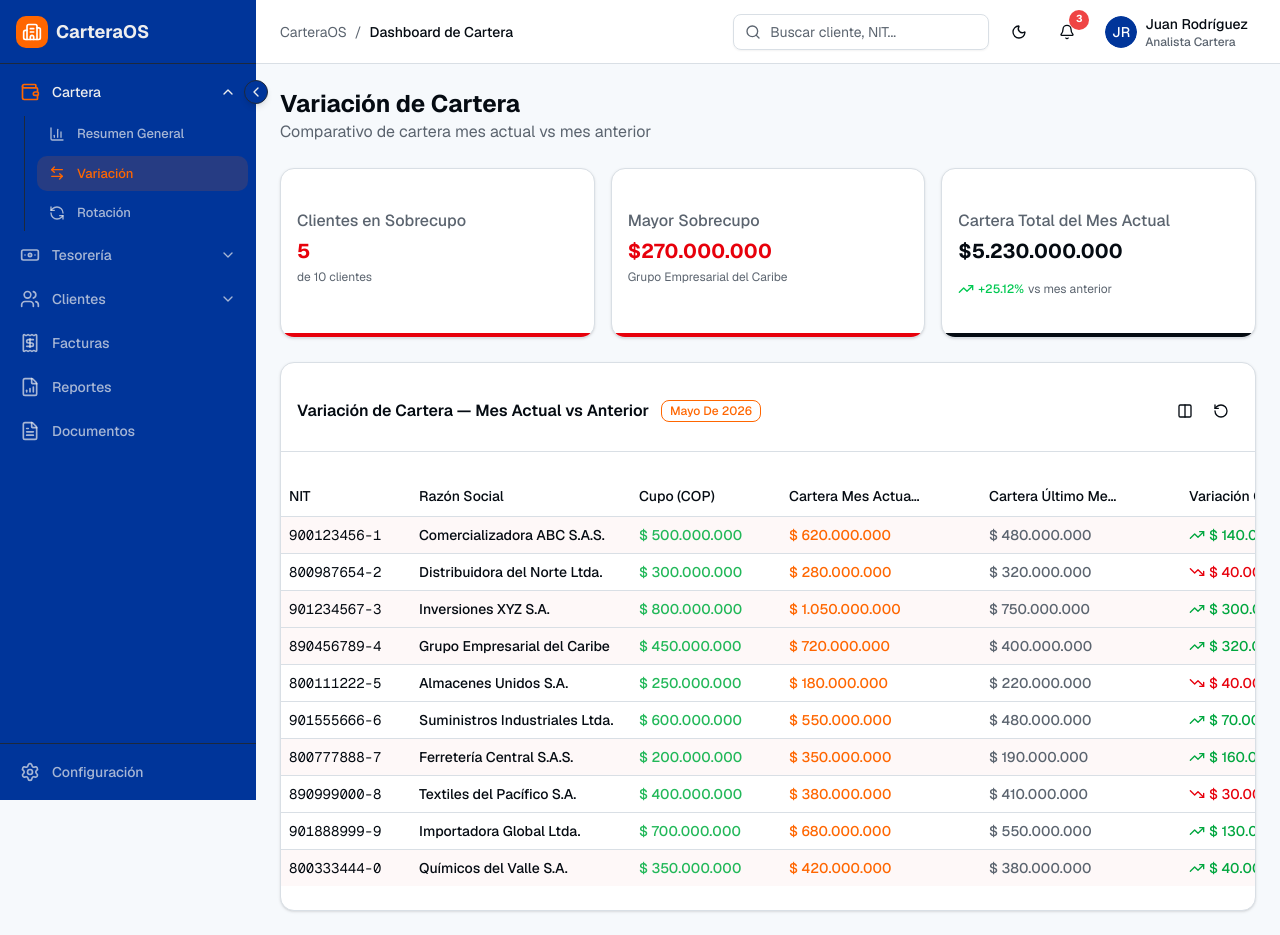
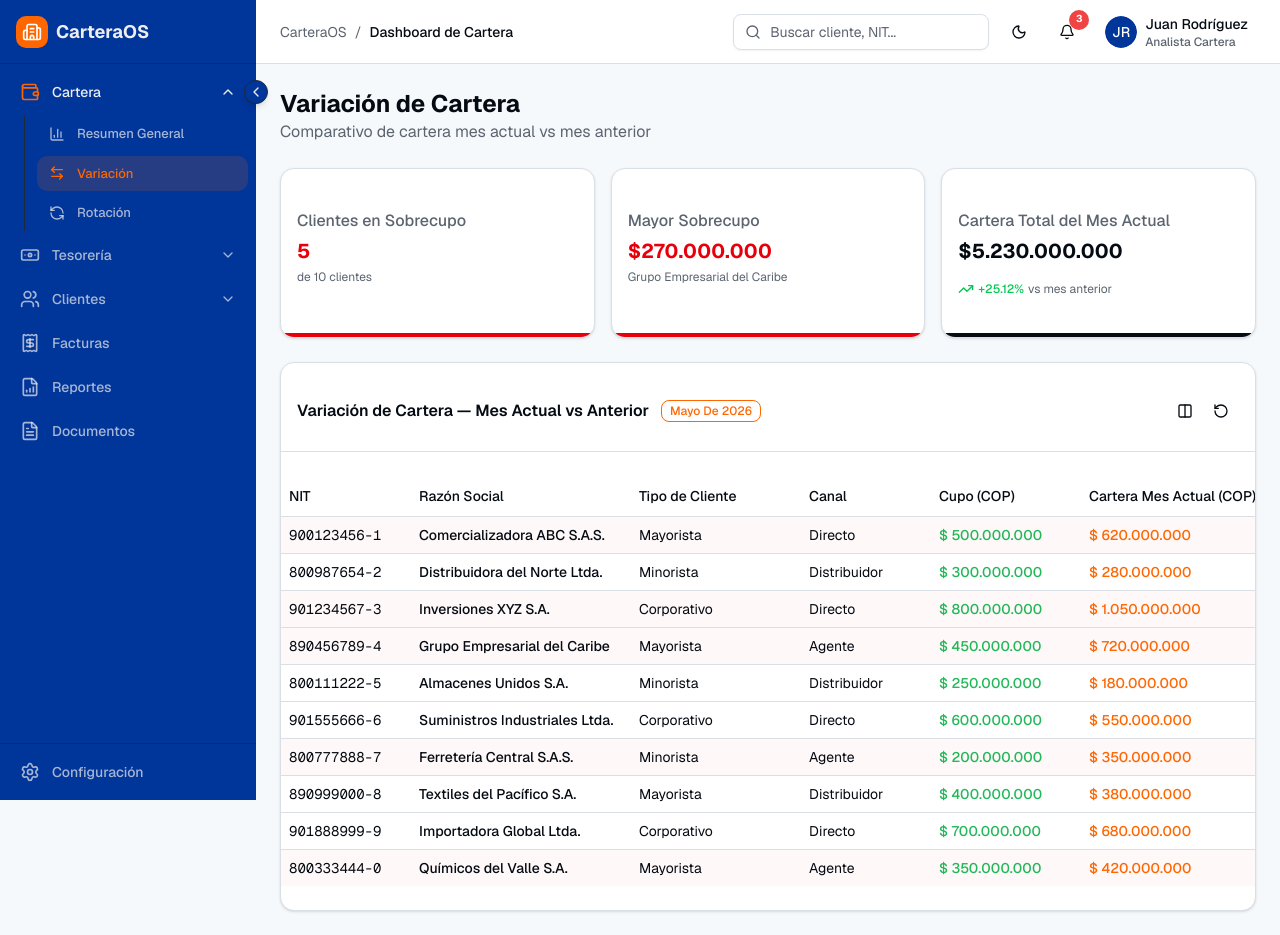
Before and after one commit to Elkin-Pena-UV/CarteraOS, a Next.js app in the folder frontend/: page /cartera/variacion in a window 1280 px wide. Built offline with nearby package versions, Linux system fonts and the light colour scheme.

Commit message:
Enhance VariationTable by adding tipoCliente, canal, and viaje fields; remove unused sobrecupoPct field and adjust column sizes for improved data presentation

```diff
--- a/frontend/components/cartera/variation-table.tsx
+++ b/frontend/components/cartera/variation-table.tsx
@@ -59,7 +59,6 @@ import { useToast } from '@/hooks/use-toast'
 import {
   TrendingUp,
   TrendingDown,
-  AlertTriangle,
   ArrowUpDown,
   ArrowDown,
   ArrowUp,
@@ -73,13 +72,15 @@ export interface VariationClient {
   id: string
   nit: string
   razonSocial: string
+  tipoCliente: string
+  canal: string
+  viaje: number
   cupo: number
   carteraMesActual: number
   carteraUltimoMes: number
   variacionCop: number
   variacionPct: number
   sobrecupoCop: number
-  sobrecupoPct: number
 }
 
 const mockVariationData: VariationClient[] = [
@@ -87,121 +88,141 @@ const mockVariationData: VariationClient[] = [
     id: "1",
     nit: "900123456-1",
     razonSocial: "Comercializadora ABC S.A.S.",
+    tipoCliente: "Mayorista",
+    canal: "Directo",
+    viaje: 12500000,
     cupo: 500000000,
     carteraMesActual: 620000000,
     carteraUltimoMes: 480000000,
     variacionCop: 140000000,
     variacionPct: 29.17,
     sobrecupoCop: 120000000,
-    sobrecupoPct: 24,
   },
   {
     id: "2",
     nit: "800987654-2",
     razonSocial: "Distribuidora del Norte Ltda.",
+    tipoCliente: "Minorista",
+    canal: "Distribuidor",
+    viaje: 8000000,
     cupo: 300000000,
     carteraMesActual: 280000000,
     carteraUltimoMes: 320000000,
     variacionCop: -40000000,
     variacionPct: -12.5,
     sobrecupoCop: 0,
-    sobrecupoPct: 0,
   },
   {
     id: "3",
     nit: "901234567-3",
     razonSocial: "Inversiones XYZ S.A.",
+    tipoCliente: "Corporativo",
+    canal: "Directo",
+    viaje: 18000000,
     cupo: 800000000,
     carteraMesActual: 1050000000,
     carteraUltimoMes: 750000000,
     variacionCop: 300000000,
     variacionPct: 40,
     sobrecupoCop: 250000000,
-    sobrecupoPct: 31.25,
   },
   {
     id: "4",
     nit: "890456789-4",
     razonSocial: "Grupo Empresarial del Caribe",
+    tipoCliente: "Mayorista",
+    canal: "Agente",
+    viaje: 22000000,
     cupo: 450000000,
     carteraMesActual: 720000000,
     carteraUltimoMes: 400000000,
     variacionCop: 320000000,
     variacionPct: 80,
     sobrecupoCop: 270000000,
-    sobrecupoPct: 60,
   },
   {
     id: "5",
     nit: "800111222-5",
     razonSocial: "Almacenes Unidos S.A.",
+    tipoCliente: "Minorista",
+    canal: "Distribuidor",
+    viaje: 6500000,
     cupo: 250000000,
     carteraMesActual: 180000000,
     carteraUltimoMes: 220000000,
     variacionCop: -40000000,
     variacionPct: -18.18,
     sobrecupoCop: 0,
-    sobrecupoPct: 0,
   },
   {
     id: "6",
     nit: "901555666-6",
     razonSocial: "Suministros Industriales Ltda.",
+    tipoCliente: "Corporativo",
+    canal: "Directo",
+    viaje: 9000000,
     cupo: 600000000,
     carteraMesActual: 550000000,
     carteraUltimoMes: 480000000,
     variacionCop: 70000000,
     variacionPct: 14.58,
     sobrecupoCop: 0,
-    sobrecupoPct: 0,
   },
   {
     id: "7",
     nit: "800777888-7",
     razonSocial: "Ferretería Central S.A.S.",
+    tipoCliente: "Minorista",
+    canal: "Agente",
+    viaje: 15000000,
     cupo: 200000000,
     carteraMesActual: 350000000,
     carteraUltimoMes: 190000000,
     variacionCop: 160000000,
     variacionPct: 84.21,
     sobrecupoCop: 150000000,
-    sobrecupoPct: 75,
   },
   {
     id: "8",
     nit: "890999000-8",
     razonSocial: "Textiles del Pacífico S.A.",
+    tipoCliente: "Mayorista",
+    canal: "Distribuidor",
+    viaje: 11000000,
     cupo: 400000000,
     carteraMesActual: 380000000,
     carteraUltimoMes: 410000000,
     variacionCop: -30000000,
     variacionPct: -7.32,
     sobrecupoCop: 0,
-    sobrecupoPct: 0,
   },
   {
     id: "9",
     nit: "901888999-9",
     razonSocial: "Importadora Global Ltda.",
+    tipoCliente: "Corporativo",
+    canal: "Directo",
+    viaje: 14000000,
     cupo: 700000000,
     carteraMesActual: 680000000,
     carteraUltimoMes: 550000000,
     variacionCop: 130000000,
     variacionPct: 23.64,
     sobrecupoCop: 0,
-    sobrecupoPct: 0,
   },
   {
     id: "10",
     nit: "800333444-0",
     razonSocial: "Químicos del Valle S.A.",
+    tipoCliente: "Mayorista",
+    canal: "Agente",
+    viaje: 7500000,
     cupo: 350000000,
     carteraMesActual: 420000000,
     carteraUltimoMes: 380000000,
     variacionCop: 40000000,
     variacionPct: 10.53,
     sobrecupoCop: 70000000,
-    sobrecupoPct: 20,
   },
 ]
 
@@ -386,10 +407,9 @@ export function VariationTable() {
         try {
           const parsed = JSON.parse(saved)
           const defaultColumns = [
-            'nit', 'razonSocial', 'cupo',
+            'nit', 'razonSocial', 'tipoCliente', 'canal', 'cupo',
             'carteraMesActual', 'carteraUltimoMes',
-            'variacionCop', 'variacionPct',
-            'sobrecupoCop', 'sobrecupoPct',
+            'variacionCop', 'variacionPct', 'viaje', 'sobrecupoCop',
           ]
           const valid =
             defaultColumns.every((col) => parsed.includes(col)) &&
@@ -399,10 +419,9 @@ export function VariationTable() {
       }
     }
     return [
-      'nit', 'razonSocial', 'cupo',
+      'nit', 'razonSocial', 'tipoCliente', 'canal', 'cupo',
       'carteraMesActual', 'carteraUltimoMes',
-      'variacionCop', 'variacionPct',
-      'sobrecupoCop', 'sobrecupoPct',
+      'variacionCop', 'variacionPct', 'viaje', 'sobrecupoCop',
     ]
   })
   const { toast } = useToast()
@@ -443,6 +462,24 @@ export function VariationTable() {
         ),
       },
       {
+        id: "tipoCliente",
+        accessorKey: "tipoCliente",
+        header: "Tipo de Cliente",
+        size: 170,
+        cell: ({ row }) => (
+          <span className="text-sm">{row.getValue("tipoCliente")}</span>
+        ),
+      },
+      {
+        id: "canal",
+        accessorKey: "canal",
+        header: "Canal",
+        size: 130,
+        cell: ({ row }) => (
+          <span className="text-sm">{row.getValue("canal")}</span>
+        ),
+      },
+      {
         id: "cupo",
         accessorKey: "cupo",
         header: "Cupo (COP)",
@@ -457,7 +494,7 @@ export function VariationTable() {
         id: "carteraMesActual",
         accessorKey: "carteraMesActual",
         header: "Cartera Mes Actual (COP)",
-        size: 200,
+        size: 250,
         cell: ({ row }) => (
           <span className="font-medium text-[#ff6600]">
             {formatCurrency(row.getValue("carteraMesActual"))}
@@ -468,7 +505,7 @@ export function VariationTable() {
         id: "carteraUltimoMes",
         accessorKey: "carteraUltimoMes",
         header: "Cartera Último Mes (COP)",
-        size: 200,
+        size: 250,
         cell: ({ row }) => (
           <span className="font-medium text-muted-foreground">
             {formatCurrency(row.getValue("carteraUltimoMes"))}
@@ -504,7 +541,7 @@ export function VariationTable() {
         id: "variacionPct",
         accessorKey: "variacionPct",
         header: "Variación %",
-        size: 130,
+        size: 150,
         cell: ({ row }) => {
           const value = row.getValue("variacionPct") as number
           const isPositive = value >= 0
@@ -526,10 +563,21 @@ export function VariationTable() {
         },
       },
       {
+        id: "viaje",
+        accessorKey: "viaje",
+        header: "Viaje (COP)",
+        size: 160,
+        cell: ({ row }) => (
+          <span className="font-medium text-muted-foreground">
+            {formatCurrency(row.getValue("viaje"))}
+          </span>
+        ),
+      },
+      {
         id: "sobrecupoCop",
         accessorKey: "sobrecupoCop",
         header: "Sobrecupo (COP)",
-        size: 160,
+        size: 180,
         cell: ({ row }) => {
           const value = row.getValue("sobrecupoCop") as number
           return (
@@ -540,26 +588,6 @@ export function VariationTable() {
               )}
             >
               {formatCurrency(value)}
-            </span>
-          )
-        },
-      },
-      {
-        id: "sobrecupoPct",
-        accessorKey: "sobrecupoPct",
-        header: "Sobrecupo %",
-        size: 130,
-        cell: ({ row }) => {
-          const value = row.getValue("sobrecupoPct") as number
-          return (
-            <span
-              className={cn(
-                "flex items-center gap-1 font-semibold",
-                value > 0 ? "text-destructive" : "text-muted-foreground"
-              )}
-            >
-              {value > 50 && <AlertTriangle className="h-4 w-4" />}
-              {value.toFixed(2)}%
             </span>
           )
         },
```
